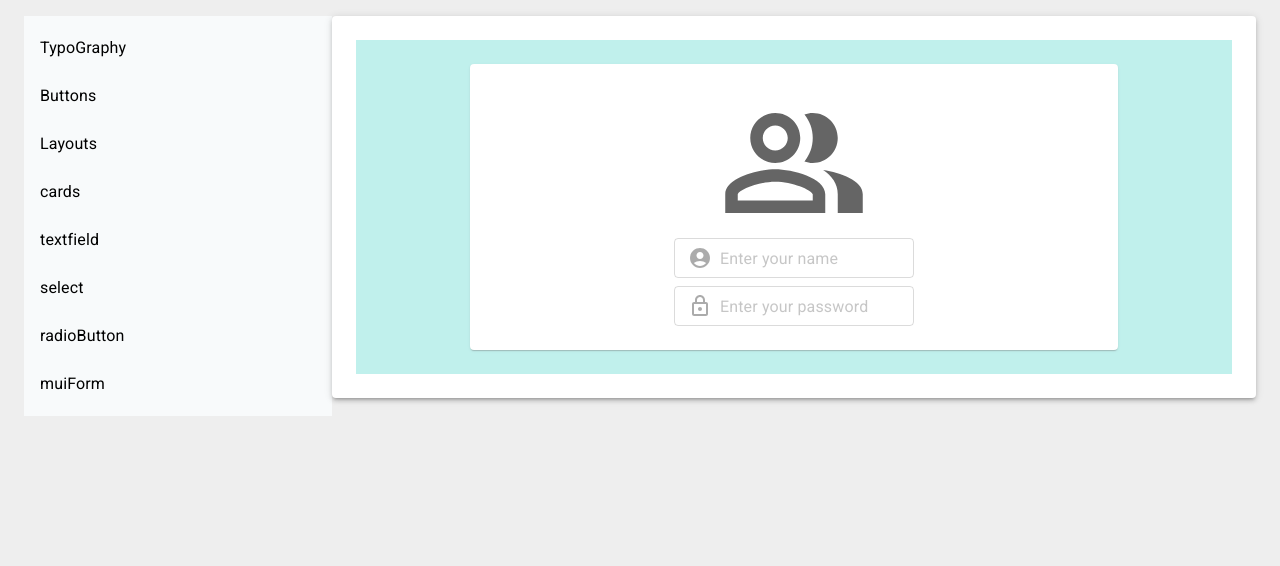
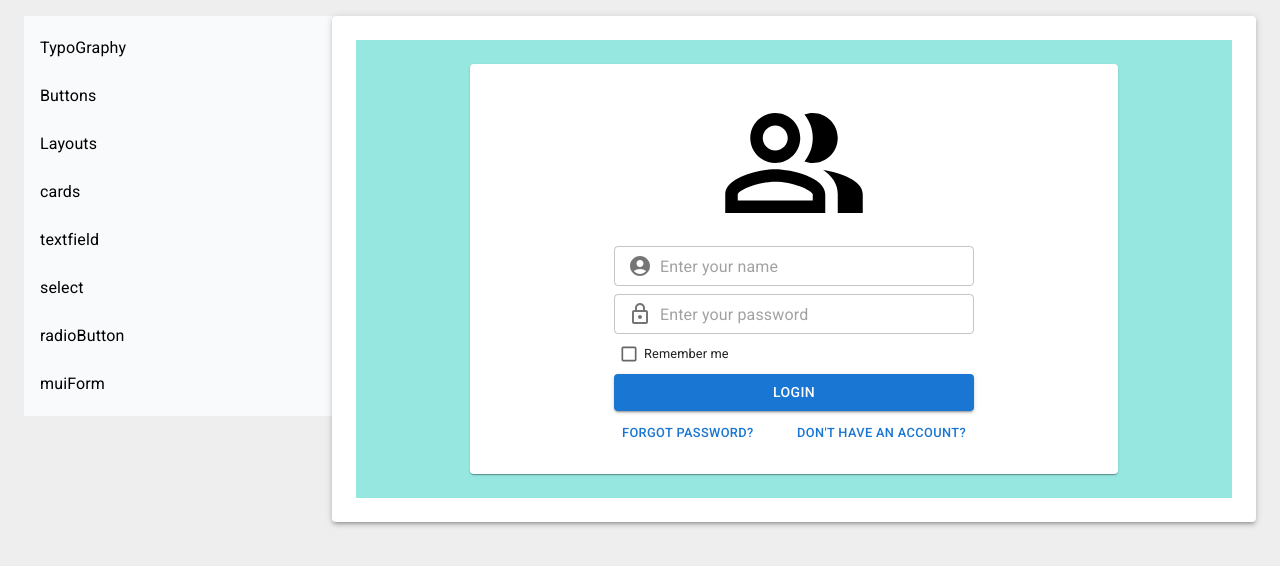
Before and after one commit to kan0305/react-material-ui, a React (Create React App) app: page /muiForm in a window 1280 px wide. Shown: the top 566 px of the page. Built offline with nearby package versions, Linux system fonts and the light colour scheme.

Commit message:
Form Demo 2

```diff
--- a/src/pages/MuiForm.jsx
+++ b/src/pages/MuiForm.jsx
@@ -1,12 +1,12 @@
 import AccountCircle from "@mui/icons-material/AccountCircle";
 import LockOutlinedIcon from "@mui/icons-material/LockOutlined";
 import PeopleAltOutlinedIcon from "@mui/icons-material/PeopleAltOutlined";
-import { Box, InputAdornment, Paper, Stack, TextField } from "@mui/material";
+import { Box, InputAdornment, Paper, Stack, TextField, Checkbox, FormControlLabel, Typography, Button } from "@mui/material";
 import React from "react";
 
 export const MuiForm = () => {
     return (
-        <Box sx={{ display: "flex", justifyContent: "center", alignItems: "center", bgcolor: "#97E7E1", opacity: "0.6" }}>
+        <Box sx={{ display: "flex", justifyContent: "center", alignItems: "center", bgcolor: "#97E7E1" }}>
             <Paper
                 sx={{
                     display: "flex",
@@ -16,14 +16,13 @@ export const MuiForm = () => {
                     width: "600px",
                     p: 3,
                     m: 3,
-                    // bgcolor: "#BED7DC",
                     bgcolor: "#FFF",
                 }}
             >
                 <Box sx={{ display: "flex", justifyContent: "center", alignItems: "center" }}>
                     <PeopleAltOutlinedIcon sx={{ fontSize: "150px", color: "#000" }} />
                 </Box>
-                <Stack direction="column" spacing={1} width={"40%"}>
+                <Stack direction="column" width={"60%"}>
                     <TextField
                         type="text"
                         variant="outlined"
@@ -34,6 +33,7 @@ export const MuiForm = () => {
                         size="small"
                         fullWidth
                         required
+                        sx={{ marginTop: 1 }}
                     />
                     <TextField
                         type="password"
@@ -45,7 +45,14 @@ export const MuiForm = () => {
                         size="small"
                         fullWidth
                         required
+                        sx={{ marginTop: 1 }}
                     />
+                    <FormControlLabel control={<Checkbox sx={{ padding: "5px" }} size="small" />} label={<Typography sx={{ fontSize: "0.8rem" }}>Remember me</Typography>} sx={{ margin: "5px 0" }} />
+                    <Button variant="contained">Login</Button>
+                </Stack>
+                <Stack direction="row" width={"60%"} justifyContent={"space-between"} alignItems={"center"} sx={{ marginTop: "5px" }}>
+                    <Button sx={{ fontSize: "0.8rem" }}>Forgot password?</Button>
+                    <Button sx={{ fontSize: "0.8rem" }}>Don't have an account?</Button>
                 </Stack>
             </Paper>
         </Box>
```
